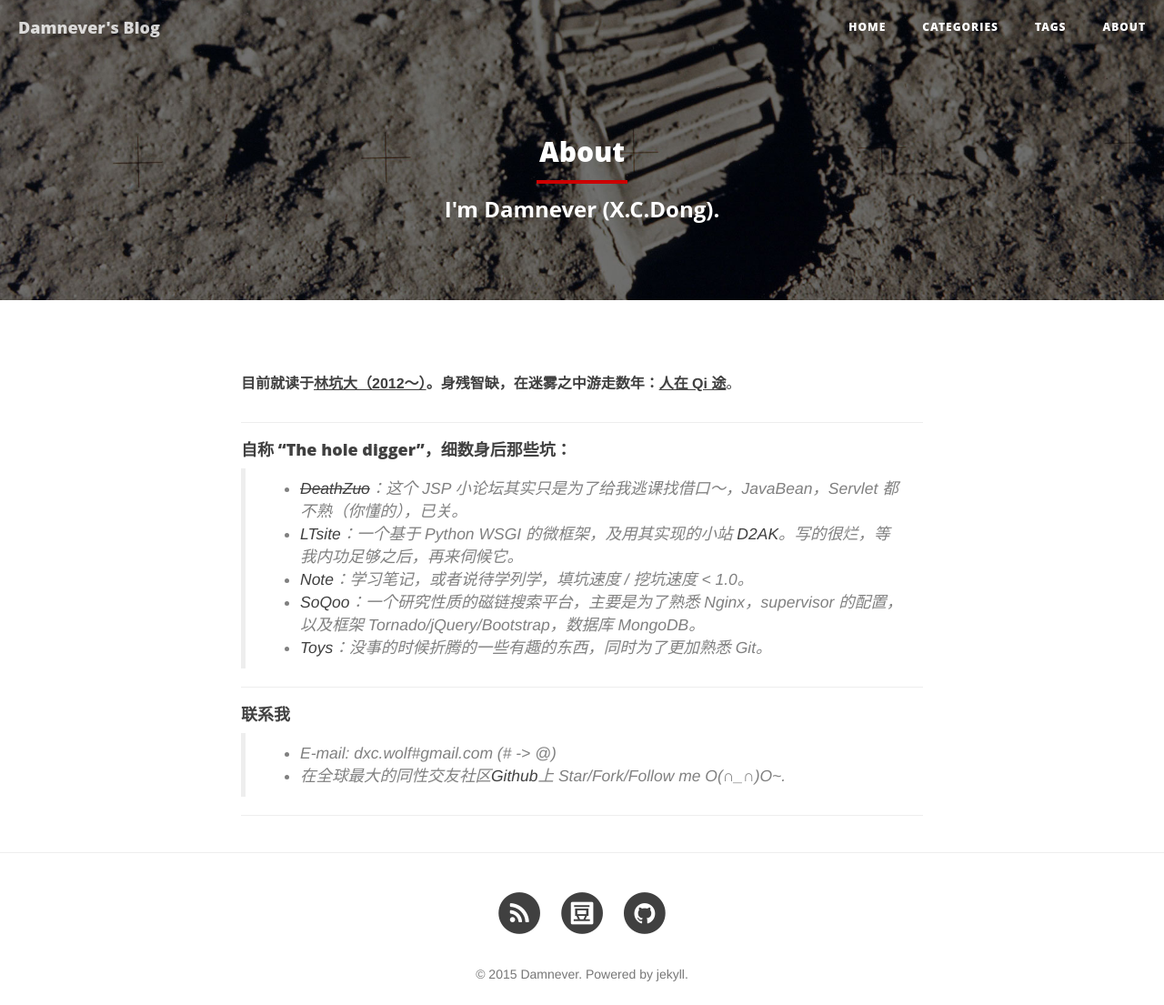
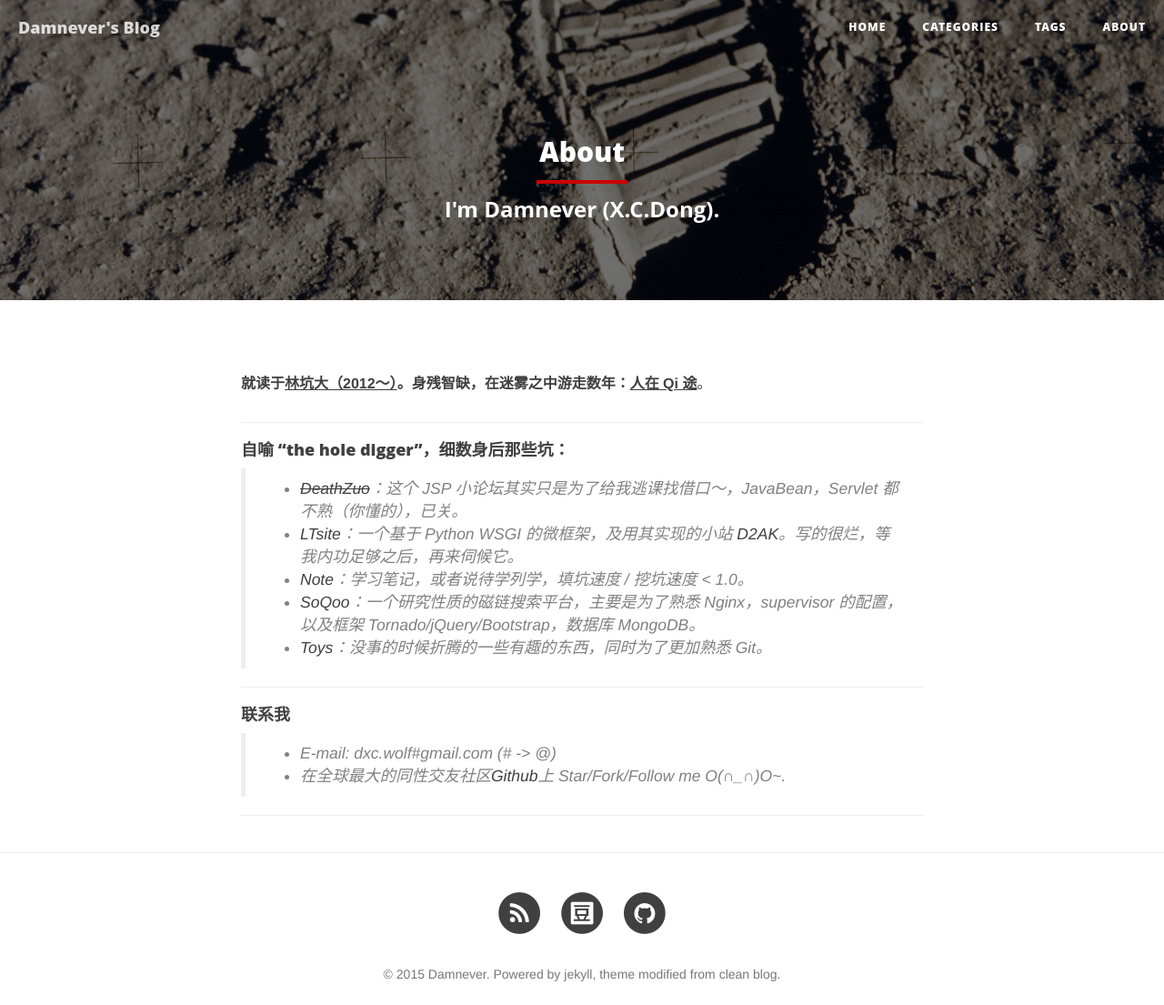
Before and after one commit to damnever/damnever.github.io, a Jekyll site: the page built from about.md, in a window 1280 px wide. Shown: the whole page at 91% size. Built offline with Jekyll 4.4.1, drawn with Linux system fonts in a browser that asks for light colours; nearby versions of some CDN libraries; comment, search, counter and statistics services are not loaded.

Commit message:
change change

```diff
--- a/_config.yml
+++ b/_config.yml
@@ -17,7 +17,7 @@
    hard_wrap: false
    extensions: ["no_intra_emphasis", "fenced_code_blocks", "autolink", "strikethrough", "superscript", "with_toc_data"]
 highlighter: pygments
-permalink: pretty
+permalink: /:year/:month/:day/:title/
 paginate: 5
 exclude: ["less","node_modules","Gruntfile.js","package.json","README.md"]
 comments :
--- a/_includes/footer.html
+++ b/_includes/footer.html
@@ -29,7 +29,7 @@
                         </a>
                     </li>
                 </ul>
-                <p id="footer" class="copyright text-muted">&copy; {{ site.time | date: '%Y' }}  Damnever. Powered by <a class="text-muted" href="http://jekyllrb.com/" target="_blank">jekyll</a>.</p>
+                <p id="footer" class="copyright text-muted">&copy; {{ site.time | date: '%Y' }}  Damnever. Powered by <a class="text-muted" href="http://jekyllrb.com/" target="_blank">jekyll</a>, theme modified from <a class="text-muted" href="https://github.com/IronSummitMedia/startbootstrap-clean-blog-jekyll" target="_blank">clean blog</a>.</p>
             </div>
         </div>
     </div>
--- a/_layouts/post.html
+++ b/_layouts/post.html
@@ -39,7 +39,9 @@
             <div class="col-lg-8 col-lg-offset-2 col-md-10 col-md-offset-1">
 
 				{{ content }}
-
+                <div id="footer-define">
+<span class="fresh">原文链接：<a href="{{ site.url }}{{ page.url }}">{{ site.url }}{{ page.url }}</a>&emsp;&raquo;&ensp;<a href="http://creativecommons.org/licenses/by-nc-nd/3.0/deed.zh" target="_blank">CC BY-NC-ND 3.0</a></span>
+</div>
                 <hr>
 
                 <ul class="pager">
--- a/about.md
+++ b/about.md
@@ -6,11 +6,11 @@
 header-img: "img/about-bg.jpg"
 ---
 
-**目前就读于[林坑大（2012～）](http://jsj.csuft.edu.cn/index.htm)。身残智缺，在迷雾之中游走数年：[人在 Qi 途]({{ site.baseurl }}/oldpage/index.html)**。
+**就读于[林坑大（2012～）](http://jsj.csuft.edu.cn/index.htm)。身残智缺，在迷雾之中游走数年：[人在 Qi 途]({{ site.baseurl }}/oldpage/index.html)**。
 
 ***
 
-#### 自称 "The hole digger"，细数身后那些坑：
+#### 自喻 "the hole digger"，细数身后那些坑：
 
 > - [<s>DeathZuo</s>](http://deathzuo.sinaapp.com/)：这个 JSP 小论坛其实只是为了给我逃课找借口～，JavaBean，Servlet 都不熟（你懂的），已关。
 > - [LTsite](https://github.com/Damnever/LTsite)：一个基于 Python WSGI 的微框架，及用其实现的小站 [D2AK](http://d2ak.sinaapp.com/)。写的很烂，等我内功足够之后，再来伺候它。
@@ -23,6 +23,8 @@
 #### 联系我
 > - E-mail: dxc.wolf#gmail.com (# -> @)
 > - 在全球最大的同性交友社区[Github](https://github.com/Damnever)上 Star/Fork/Follow me O(∩_∩)O~.
+
+
 
 ***
 
--- a/css/clean-blog.css
+++ b/css/clean-blog.css
@@ -103,3 +103,4 @@
 #ds-reset .ds-avatar img:hover{-webkit-transform:rotateZ(360deg);-moz-transform:rotateZ(360deg);transform:rotateZ(360deg)}
 #ds-reset .ds-powered-by{display:none}
 #ds-thread{clear:none !important;float:left;margin-top:0;width:100%}
+#footer-define{border:1px solid #eee;border-radius: 3px;font-size: 14px;padding:8px 10px;}
```
Also changed, not shown: _posts/2015-03-28-factory-method-pattern-in-python.md (+0 -2 lines).
